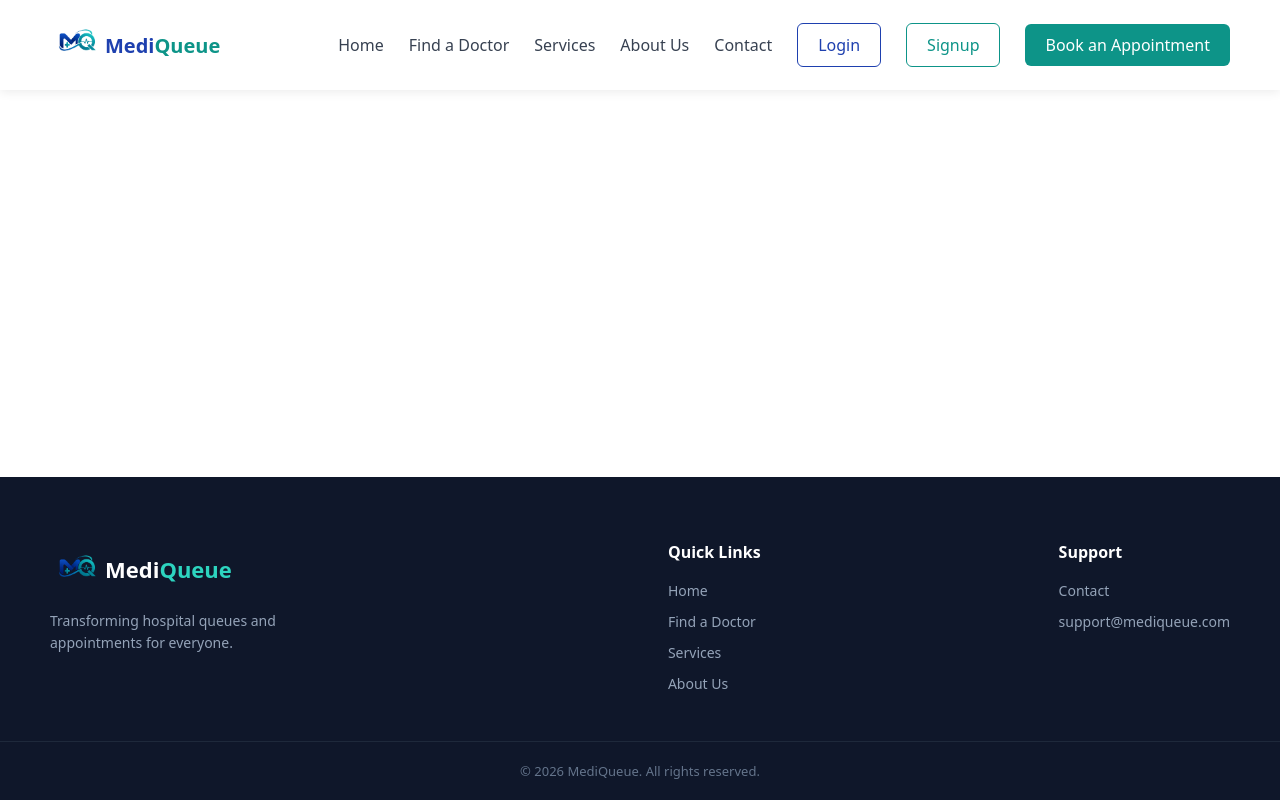
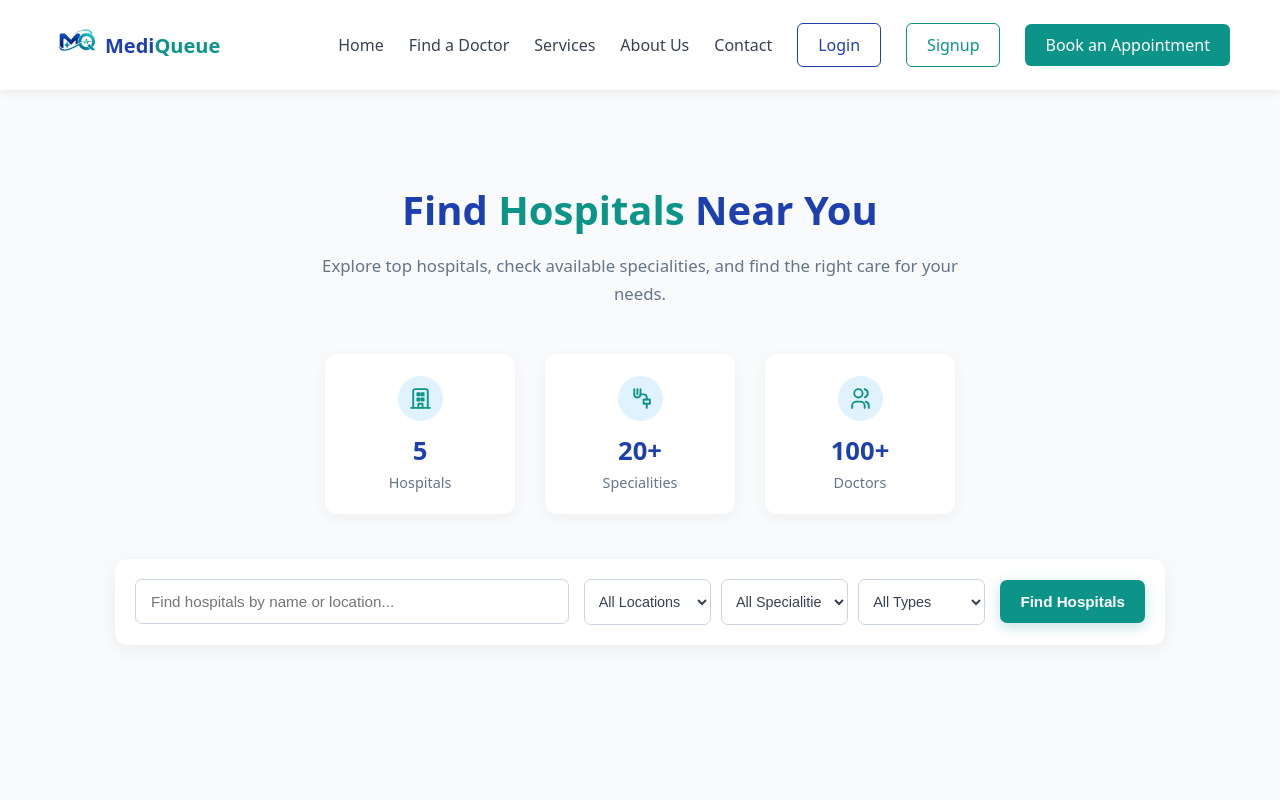
Before and after one commit to Vikrantkr7/MediQueue, a React (Vite) app: page /hospitals in a window 1280 px wide. Shown: the top 800 px of the page. Built offline with nearby package versions, Linux system fonts and the light colour scheme.

Commit message:
Add hospitals page with search filters and statistics

```diff
--- a/src/App.jsx
+++ b/src/App.jsx
@@ -6,6 +6,7 @@ import Doctors from "./pages/Doctors";
 import Footer from "./components/Footer";
 import Login from "./pages/Login";
 import Signup from "./pages/Signup";
+import Hospitals from "./pages/Hospitals";
 
 
 function App() {
@@ -23,6 +24,7 @@ function App() {
           <Route path="/doctors" element={<Doctors />} />
           <Route path="/login" element={<Login />} />
           <Route path="/signup" element={<Signup />} />
+          <Route path="/hospitals" element={<Hospitals />} />
         </Routes>
         </div>
 
--- /dev/null
+++ b/src/components/FilterDropdown.jsx
@@ -0,0 +1,15 @@
+function FilterDropdown({ name, defaultOption, options }) {
+    return (
+        <select name={name} defaultValue="">
+            <option value="">{defaultOption}</option>
+
+            {options.map((option) => (
+                <option key={option} value={option}>
+                    {option}
+                </option>
+            ))}
+        </select>
+    );
+}
+
+export default FilterDropdown;
--- a/src/pages/Home.jsx
+++ b/src/pages/Home.jsx
@@ -1,8 +1,7 @@
-// import {Link} from "react-router-dom";
+import { useNavigate } from "react-router-dom";
 
 import "./Home.css";
 import heroImage from "../assets/hero-doctor.jpg";
-
 
 const steps =[
     {   step: "1.",
@@ -97,8 +96,7 @@ const features = [
 
 
 function Home() {
-
-
+const navigate = useNavigate();
     return (
         <main className="home-page">
            <div className="hero-section">
@@ -116,7 +114,12 @@ function Home() {
                                 placeholder="Find hospitals by name or location..."
                             />
 
-                            <button type="submit" className="find-hospitals-button">Find Hospitals</button>
+                            <button
+                                type="button"
+                                onClick={() => navigate("/hospitals")}
+                                className="find-hospitals-button">
+                                    Find Hospitals
+                            </button>
                         </form>
 
                     </div>
--- /dev/null
+++ b/src/pages/Hospitals.css
@@ -0,0 +1,234 @@
+/*HOSPITAL PAGE*/
+
+.hospital-main {
+    width: 100%;
+    min-height: 100vh;
+    background-color: #F8FAFC;
+    color: #1F2937;
+}
+
+
+/* PAGE HEADER*/
+
+.hospital-header {
+    text-align: center;
+    padding: 65px 50px 50px;
+}
+
+.hospital-header h1 {
+    font-size: 2.5rem;
+    color: #1E40AF;
+    margin-bottom: 15px;
+}
+
+.hospital-header h1 span {
+    color: #0D9488;
+}
+
+.hospital-header > p {
+    font-size: 1.05rem;
+    color: #64748B;
+    line-height: 1.7;
+    max-width: 650px;
+    margin: 0 auto;
+}
+
+
+/* HOSPITAL STATISTICS */
+
+.hospital-stats {
+    display: flex;
+    justify-content: center;
+    gap: 30px;
+    margin: 45px auto;
+    flex-wrap: wrap;
+}
+
+.hospital-stat-card {
+    background-color: #FFFFFF;
+    width: 160px;
+    padding: 22px 15px;
+    border-radius: 12px;
+    box-shadow: 0 4px 15px rgba(0, 0, 0, 0.05);
+    transition: transform 0.3s ease;
+}
+
+.hospital-stat-card:hover {
+    transform: translateY(-5px);
+}
+
+.hospital-stat-icon {
+    display: inline-flex;
+    align-items: center;
+    justify-content: center;
+    width: 45px;
+    height: 45px;
+    background-color: #E0F2FE;
+    color: #0D9488;
+    border-radius: 50%;
+}
+
+.hospital-stat-icon svg {
+    width: 25px;
+    height: 25px;
+}
+
+.hospital-stat-card h3 {
+    font-size: 1.6rem;
+    color: #1E40AF;
+    margin: 12px 0 5px;
+}
+
+.hospital-stat-card p {
+    font-size: 0.9rem;
+    color: #64748B;
+    margin: 0;
+}
+
+
+/* HOSPITAL SEARCH */
+
+.hospital-search-section {
+    max-width: 1050px;
+    margin: 0 auto;
+}
+
+.hospital-search-form {
+    display: flex;
+    align-items: center;
+    gap: 15px;
+    background-color: #FFFFFF;
+    padding: 20px;
+    border-radius: 12px;
+    box-shadow: 0 5px 20px rgba(0, 0, 0, 0.06);
+}
+
+.hospital-search-form input {
+    flex: 2;
+    min-width: 0;
+    padding: 13px 15px;
+    border: 1px solid #CBD5E1;
+    border-radius: 7px;
+    font-size: 0.95rem;
+    outline: none;
+}
+
+.hospital-search-form input:focus {
+    border-color: #0D9488;
+    box-shadow: 0 0 0 3px rgba(13, 148, 136, 0.12);
+}
+
+
+/* FILTER DROPDOWNS */
+
+.hospital-filter {
+    display: flex;
+    align-items: center;
+    gap: 10px;
+    flex: 2;
+}
+
+.hospital-filter select {
+    width: 100%;
+    min-width: 0;
+    padding: 13px 10px;
+    border: 1px solid #CBD5E1;
+    border-radius: 7px;
+    background-color: #FFFFFF;
+    color: #374151;
+    font-size: 0.9rem;
+    outline: none;
+    cursor: pointer;
+}
+
+.hospital-filter select:focus {
+    border-color: #0D9488;
+}
+
+
+/*  SEARCH BUTTON */
+
+.find-hospitals-button {
+    padding: 13px 20px;
+    background-color: #0D9488;
+    color: #FFFFFF;
+    border: none;
+    border-radius: 7px;
+    font-size: 0.95rem;
+    font-weight: 600;
+    cursor: pointer;
+    transition: background-color 0.3s ease;
+    white-space: nowrap;
+}
+
+.find-hospitals-button:hover {
+    background-color: #0F766E;
+}
+
+
+/* RESPONSIVE DESIGN */
+
+@media (max-width: 1000px) {
+
+    .hospital-search-form {
+        flex-wrap: wrap;
+    }
+
+    .hospital-search-form input {
+        flex: 1 1 100%;
+    }
+
+    .hospital-filter {
+        flex: 1 1 100%;
+    }
+
+    .find-hospitals-button {
+        width: 100%;
+    }
+}
+
+
+@media (max-width: 600px) {
+
+    .hospital-header {
+        padding: 45px 20px 35px;
+    }
+
+    .hospital-header h1 {
+        font-size: 1.8rem;
+    }
+
+    .hospital-header > p {
+        font-size: 0.95rem;
+    }
+
+    .hospital-stats {
+        gap: 12px;
+        margin: 30px auto;
+    }
+
+    .hospital-stat-card {
+        width: 110px;
+        padding: 18px 10px;
+    }
+
+    .hospital-stat-card h3 {
+        font-size: 1.3rem;
+    }
+
+    .hospital-stat-card p {
+        font-size: 0.8rem;
+    }
+
+    .hospital-search-form {
+        padding: 15px;
+    }
+
+    .hospital-filter {
+        flex-direction: column;
+    }
+
+    .hospital-filter select {
+        width: 100%;
+    }
+}
--- /dev/null
+++ b/src/pages/Hospitals.jsx
@@ -0,0 +1,161 @@
+import FilterDropdown from "../components/FilterDropdown";
+import "./Hospitals.css";
+
+
+const hospitalStats = [
+    {
+        number: "5",
+        description: "Hospitals",
+        icon: (
+            <svg viewBox="0 0 24 24" fill="none" stroke="currentColor"
+                strokeWidth="1.8" strokeLinecap="round" strokeLinejoin="round">
+                <path d="M3 21h18" />
+                <path d="M5 21V5a2 2 0 0 1 2-2h10a2 2 0 0 1 2 2v16" />
+                <path d="M9 7h2v2H9zM13 7h2v2h-2z" />
+                <path d="M9 12h2v2H9zM13 12h2v2h-2z" />
+                <path d="M10 21v-4h4v4" />
+            </svg>
+        )
+    },
+
+    {
+        number: "20+",
+        description: "Specialities",
+        icon: (
+            <svg viewBox="0 0 24 24" fill="none" stroke="currentColor"
+                strokeWidth="1.8" strokeLinecap="round" strokeLinejoin="round">
+                <path d="M6 3v5a3 3 0 0 0 6 0V3" />
+                <path d="M9 3v5" />
+                <path d="M12 8h3a3 3 0 0 1 3 3v2" />
+                <path d="M15 13h6v4h-6z" />
+                <path d="M18 17v4" />
+            </svg>
+        )
+    },
+
+    {
+        number: "100+",
+        description: "Doctors",
+        icon: (
+            <svg viewBox="0 0 24 24" fill="none" stroke="currentColor"
+                strokeWidth="1.8" strokeLinecap="round" strokeLinejoin="round">
+                <path d="M16 21v-2a4 4 0 0 0-4-4H8a4 4 0 0 0-4 4v2" />
+                <circle cx="10" cy="7" r="4" />
+                <path d="M20 21v-2a4 4 0 0 0-3-3.87" />
+                <path d="M16 3.13a4 4 0 0 1 0 7.75" />
+            </svg>
+
+        )
+    },
+];
+
+const locations = [
+    "Greater Noida",
+    "Noida",
+    "Delhi",
+    "Gurugram",
+    "Faridabad"
+];
+
+const specialities = [
+    "Cardiology",
+    "Neurology",
+    "Orthopedics",
+    "Dermatology",
+    "Pediatrics"
+];
+
+const hospitalTypes = [
+    "Government",
+    "Private"
+];
+
+
+function Hospitals() {
+    return (
+        <main className="hospital-main">
+
+            {/* Page Header */}
+            <header className="hospital-header">
+                <h1>
+                    Find <span>Hospitals</span> Near You
+                </h1>
+
+                <p>Explore top hospitals, check available specialities,
+                    and find the right care for your needs.
+                </p>
+
+                {/* Hospital Statistics */}
+                <div className="hospital-stats">
+                    {hospitalStats.map((item) => (
+                        <div className="hospital-stat-card" key={item.description}>
+                            <span className="hospital-stat-icon" >
+                                {item.icon}
+                            </span>
+                            <h3>{item.number}</h3>
+                            <p>{item.description}</p>
+
+                        </div>
+                    ))}
+                </div>
+
+
+                {/* Hospital Search Section */}
+                <section className="hospital-search-section">
+
+                        <form className="hospital-search-form">
+
+                            <input
+                                type="text"
+                                placeholder="Find hospitals by name or location..."
+                            />
+
+                             {/* Location Dropdown */}
+
+                            <div className="hospital-filter">
+
+
+                                {/* <select name="location" defaultValue="">
+                                    <option value="">All Locations</option>
+
+                                    {locations.map((location) => (
+                                        <option key={location} value={location}>
+                                            {location}
+                                        </option>
+                                    ))}
+                                </select> */}
+
+                                <FilterDropdown
+                                    name="location"
+                                    defaultOption="All Locations"
+                                    options={locations}
+                                />
+
+                                <FilterDropdown
+                                    name="speciality"
+                                    defaultOption="All Specialities"
+                                    options={specialities}
+                                />
+
+                                <FilterDropdown
+                                    name="hospitalType"
+                                    defaultOption="All Types"
+                                    options={hospitalTypes}
+                                />
+                            </div>
+
+                            <button type="submit" className="find-hospitals-button">
+                                Find Hospitals
+                            </button>
+
+                        </form>
+
+
+                </section>
+            </header>
+        </main>
+    );
+}
+
+
+export default Hospitals;
```
Also changed, not shown: src/components/HospitalCard.jsx (added), src/data/hospitals.js (added), src/pages/HospitalDetails.jsx (added).
